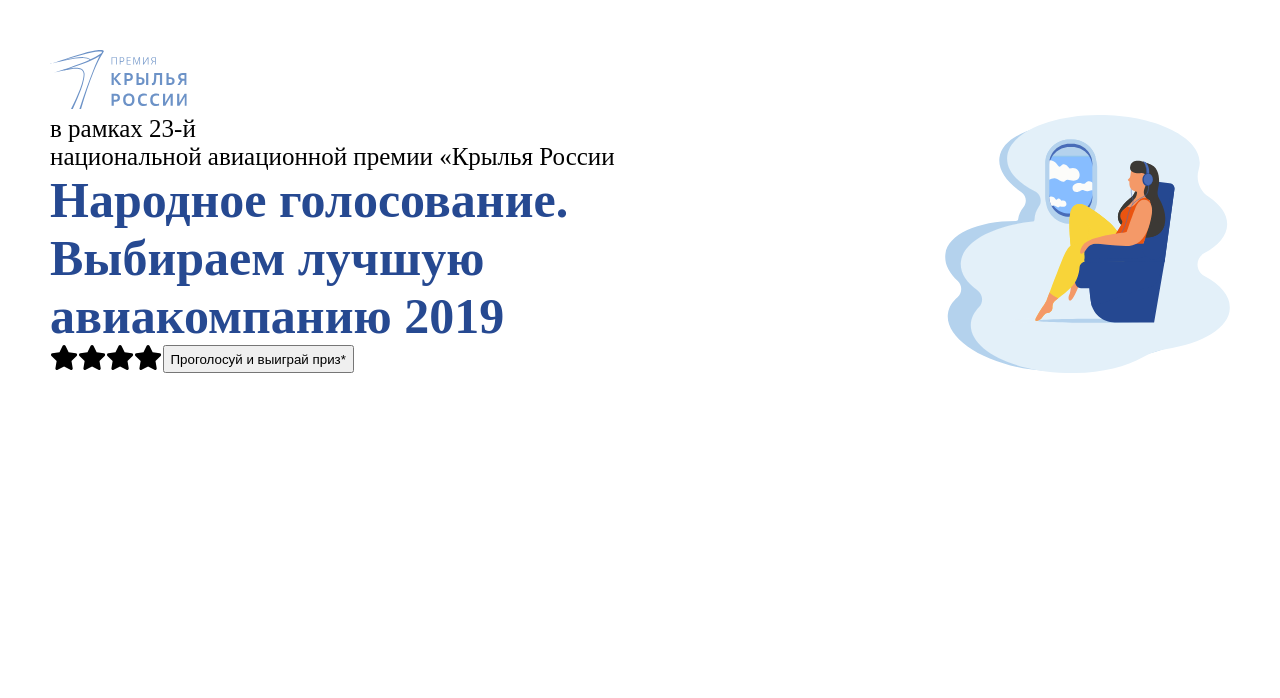
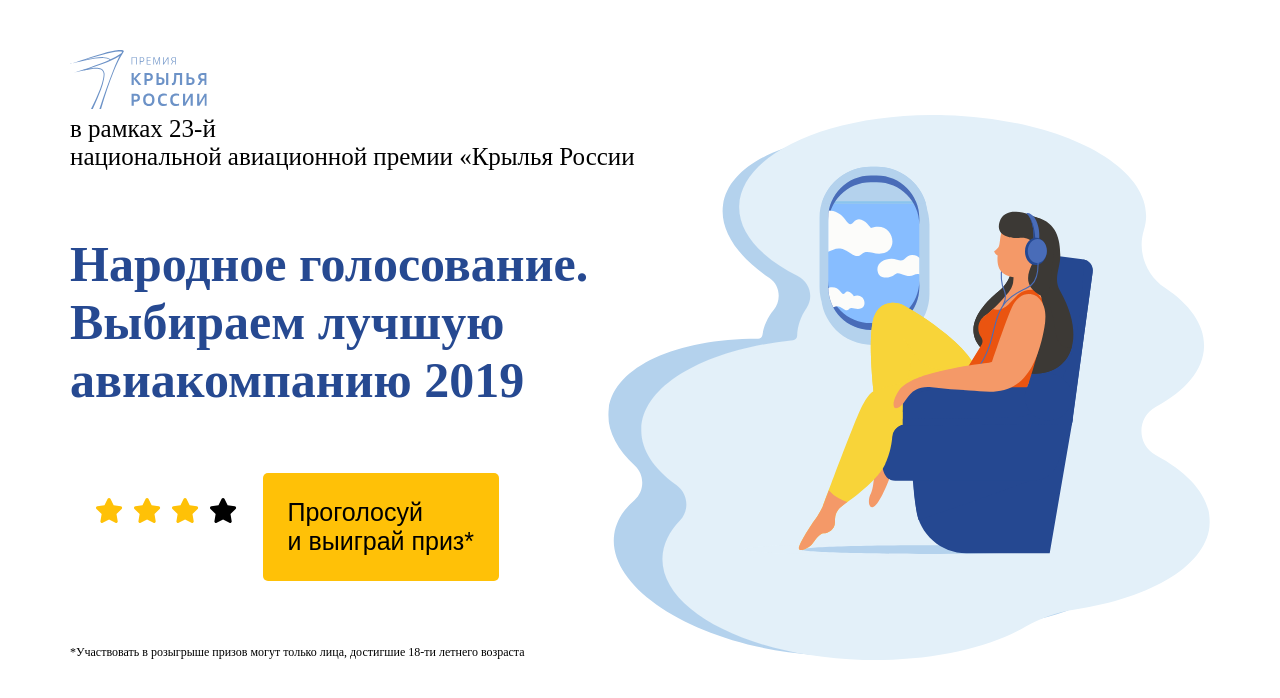
Before and after one commit to shadow-warlock/russian_planes, a React (Create React App) app: page / in a window 1280 px wide. Shown: the top 698 px of the page. Built offline with nearby package versions, Linux system fonts and the light colour scheme.

Commit message:
starts screen complete

```diff
--- a/src/assets/css/App.css
+++ b/src/assets/css/App.css
@@ -1,5 +1,5 @@
 .default_padding {
-    padding: 50px;
+    padding: 50px 70px;
 }
 
 body {
@@ -17,10 +17,22 @@
     color: rgb(38, 73, 145);
 }
 
-.yellow{
+.yellow {
     color: #ffc107;
 }
 
-.display_flex{
+.bg_yellow{
+    background-color: #ffc107;
+}
+
+.display_flex {
     display: flex;
 }
+
+.little_text{
+    font-size: 12px;
+}
+
+.margin_bottom_4{
+    margin-bottom: 4rem;
+}
--- /dev/null
+++ b/src/assets/css/base/Button/button.css
@@ -0,0 +1,11 @@
+.button{
+    border: none;
+    border-radius: 5px;
+    padding: 25px;
+    cursor: pointer;
+    font-size: inherit;
+}
+
+.button:hover{
+    filter: brightness(110%);
+}
--- a/src/assets/css/screens/StartScreen/start_screen.css
+++ b/src/assets/css/screens/StartScreen/start_screen.css
@@ -12,3 +12,19 @@
 .start_screen_content > div {
     max-width: 60%;
 }
+
+.stars {
+    padding: 20px;
+}
+
+.stars:hover{
+    filter: brightness(110%);
+}
+
+.stars > svg {
+    margin: 5px;
+}
+
+.start_screen .button{
+    text-align: left;
+}
--- a/src/components/App.js
+++ b/src/components/App.js
@@ -2,6 +2,7 @@
 import './../assets/css/App.css';
 import StartScreen from "./screens/StartScreen";
 import Stepper from "./combined/Stepper";
+import SecondScreen from "./screens/SecondScreen";
 
 export const ALL_STEPS = 8;
 
@@ -20,6 +21,7 @@
   getScreen(){
     let screens = [
         <StartScreen handler={this.screenHandler} step={this.state.realStep}/>,
+        <SecondScreen handler={this.screenHandler} step={this.state.realStep}/>,
         <Stepper step={this.state.realStep}/>
     ];
     return screens[this.state.step]
--- /dev/null
+++ b/src/components/base/Button.js
@@ -0,0 +1,12 @@
+import React, {Component} from "react";
+import "./../../assets/css/base/Button/button.css"
+
+class Button extends Component {
+    render() {
+        return (
+            <button className={"button " + this.props.className} onClick={this.props.onClick}>{this.props.children}</button>
+        );
+    }
+}
+
+export default Button;
--- /dev/null
+++ b/src/components/screens/SecondScreen.js
@@ -0,0 +1,11 @@
+import React, {Component} from "react";
+
+class SecondScreen extends Component {
+    render() {
+        return (
+            <div>123</div>
+        );
+    }
+}
+
+export default SecondScreen;
--- a/src/components/screens/StartScreen.js
+++ b/src/components/screens/StartScreen.js
@@ -3,6 +3,7 @@
 import "../../assets/css/screens/StartScreen/start_screen.css"
 import {FontAwesomeIcon} from "@fortawesome/react-fontawesome";
 import {faStar} from "@fortawesome/free-solid-svg-icons";
+import Button from "../base/Button";
 
 class StartScreen extends Component {
     render() {
@@ -13,16 +14,24 @@
                 </div>
                 <div className={"start_screen_content"}>
                     <div>
-                        <div>в рамках 23-й <br/> национальной авиационной премии «Крылья России</div>
-                        <div className={"blue header"}>Народное голосование. Выбираем лучшую авиакомпанию 2019</div>
-                        <div className={"display_flex"}>
-                            <div>
-                                <FontAwesomeIcon icon={faStar}/>
-                                <FontAwesomeIcon icon={faStar}/>
-                                <FontAwesomeIcon icon={faStar}/>
+                        <div className={"margin_bottom_4"}>в рамках 23-й <br/> национальной авиационной премии «Крылья
+                            России
+                        </div>
+                        <div className={"blue header margin_bottom_4"}>Народное голосование.<br/> Выбираем
+                            лучшую <br/> авиакомпанию
+                            2019
+                        </div>
+                        <div className={"display_flex margin_bottom_4"}>
+                            <div className={"stars"}>
+                                <FontAwesomeIcon className={"yellow"} icon={faStar}/>
+                                <FontAwesomeIcon className={"yellow"} icon={faStar}/>
+                                <FontAwesomeIcon className={"yellow"} icon={faStar}/>
                                 <FontAwesomeIcon icon={faStar}/>
                             </div>
-                            <button>Проголосуй и выиграй приз*</button>
+                            <Button className={"bg_yellow"} onClick={this.props.handler}>Проголосуй <br/>и выиграй приз*</Button>
+                        </div>
+                        <div className={"little_text"}>*Участвовать в розыгрыше призов могут только лица, достигшие
+                            18-ти летнего возраста
                         </div>
                     </div>
                 </div>
```
